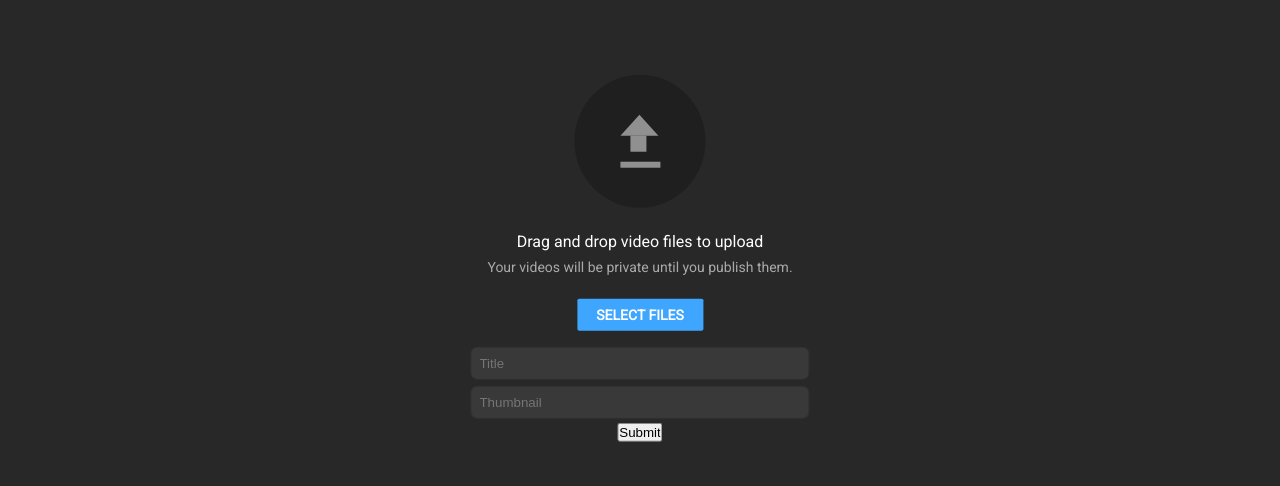
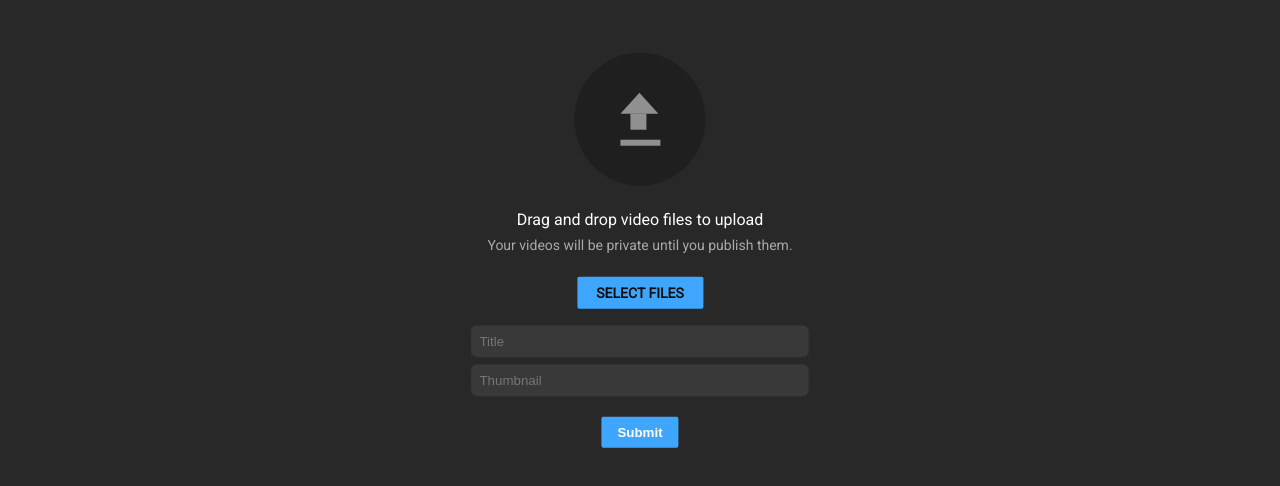
Before and after one commit to CerealNotFound/YouTube-clone-frontend, a plain HTML site: page uploadVideo.html in a window 1280 px wide. Shown: the part 62-548 px from the top of the page. Drawn offline with Linux system fonts and the light colour scheme.

Commit message:
fixed bugs

```diff
--- a/src/styles/uploadVideo.css
+++ b/src/styles/uploadVideo.css
@@ -107,7 +107,7 @@ section {
       cursor: pointer;
       font-size: 0.875rem;
       font-weight: 600;
-      color: var(--input-text);
+      color: var(--input-label-text);
       background-color: var(--input-label);
     }
 
@@ -135,5 +135,15 @@ section {
       outline: none;
       border: 1px solid var(--input-border-active);
     }
+
+    #submit {
+      color: #fff;
+      border-radius: 2%/10%;
+      background-color: var(--input-label);
+      padding: 0.5rem 1rem;
+      font-weight: 600;
+      border: none;
+      margin: 1rem;
+    }
   }
 }
```
